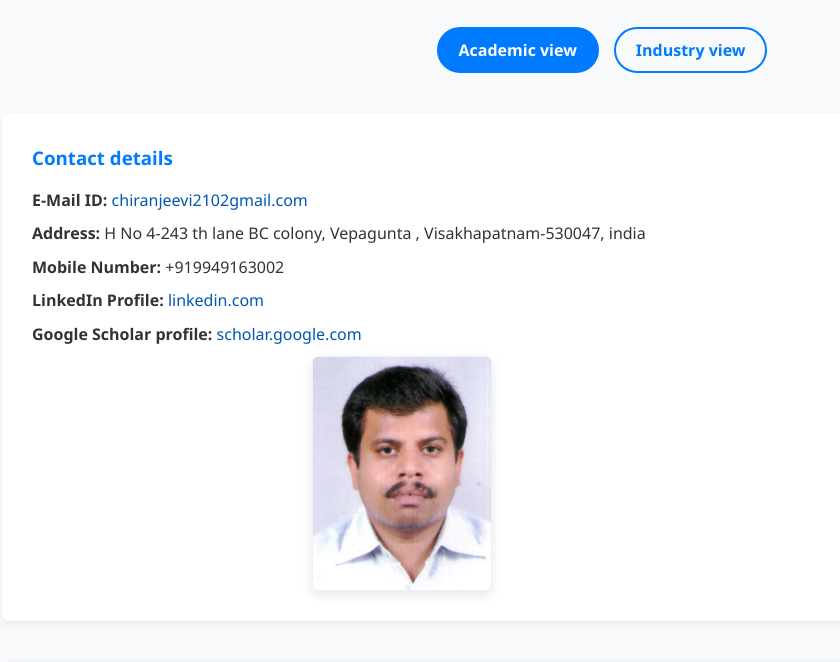
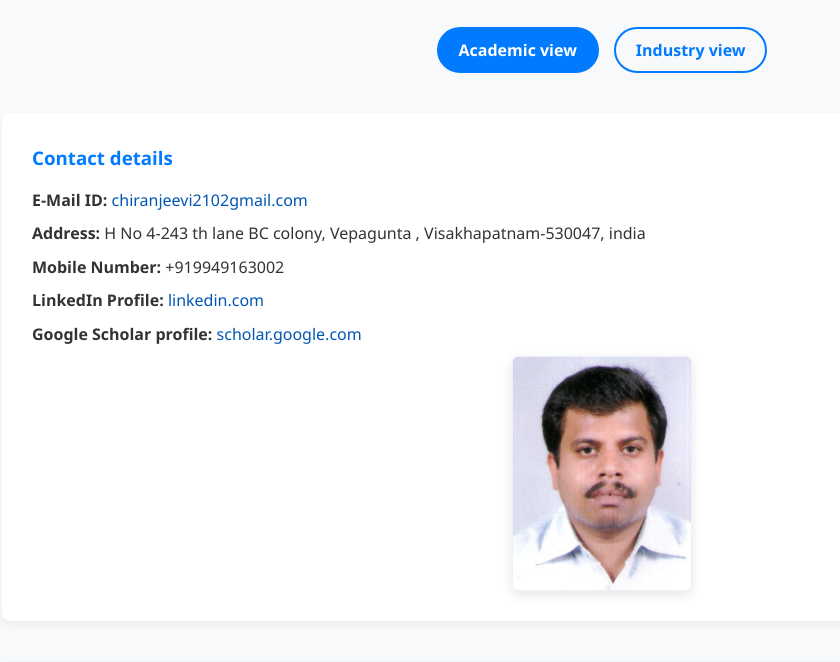
Before and after one commit to chiranjeeviagv/chiranjeeviagv.github.io, a plain HTML site: page index.html in a window 1280 px wide. Shown: the part 113-775 px from the top of the page, without its empty margins (38-878 px from the left). Drawn offline with Linux system fonts and the light colour scheme.

Commit message:
Update style.css

```diff
--- a/style.css
+++ b/style.css
@@ -57,8 +57,11 @@ header h1 {
 }
 
 .info-grid {
-    display: grid;
+    display: flex;
     grid-template-columns: 2fr 1fr;
+    flex-direction: row; /* Forces left-to-right alignment */
+    justify-content: space-between; /* Pushes details to far left, image to far right */
+    align-items: center; /* Centers them vertically against each other */
     gap: 30px;
     background: white;
     padding: 30px;
@@ -67,7 +70,10 @@ header h1 {
     margin-bottom: 40px;
     align-items: center;
 }
-
+/* Left Column: Contact details space allocation */
+.contact-details {
+    flex: 1; /* Automatically takes up all available remaining width on the left */
+}
 .contact-details h3 {
     margin-bottom: 15px;
     color: #007bff;
@@ -105,6 +111,7 @@ header h1 {
 
 /* Styling for your newly added profile picture */
 .profile-image-container {
+    flex-shrink: 0;
     display: flex;
     justify-content: center;
     align-items: center;
```
